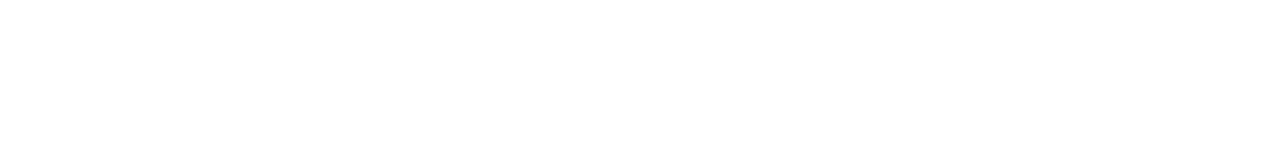
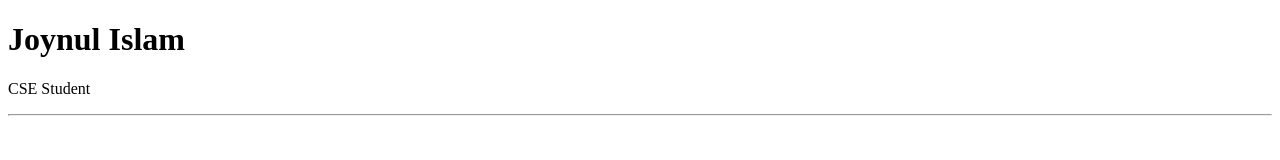
Before and after one commit to JoynulIslam/portfolio-html, a plain HTML site: page index.html in a window 1280 px wide. Drawn offline with Linux system fonts and the light colour scheme.

Commit message:
intro is added

```diff
--- a/index.html
+++ b/index.html
@@ -6,6 +6,12 @@
     <title>My Portfolio</title>
 </head>
 <body>
-    <h1></h1>
+ <header>
+<h1>Joynul Islam</h1>
+<p>CSE Student</p>
+<hr>
+ </header>
+
+
 </body>
 </html>
```
